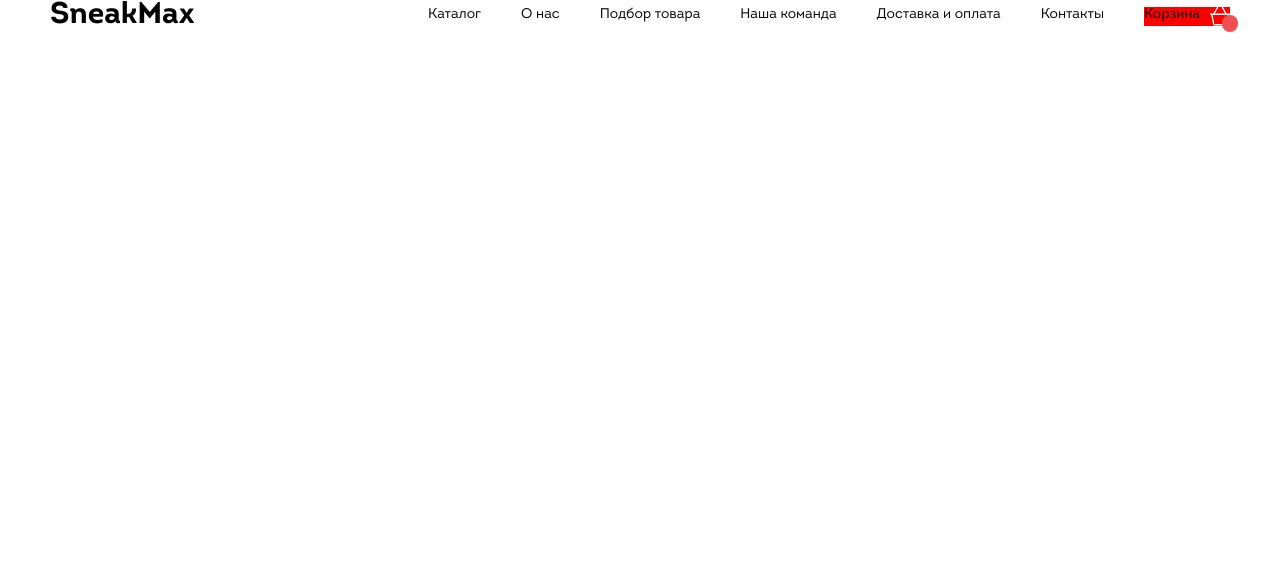
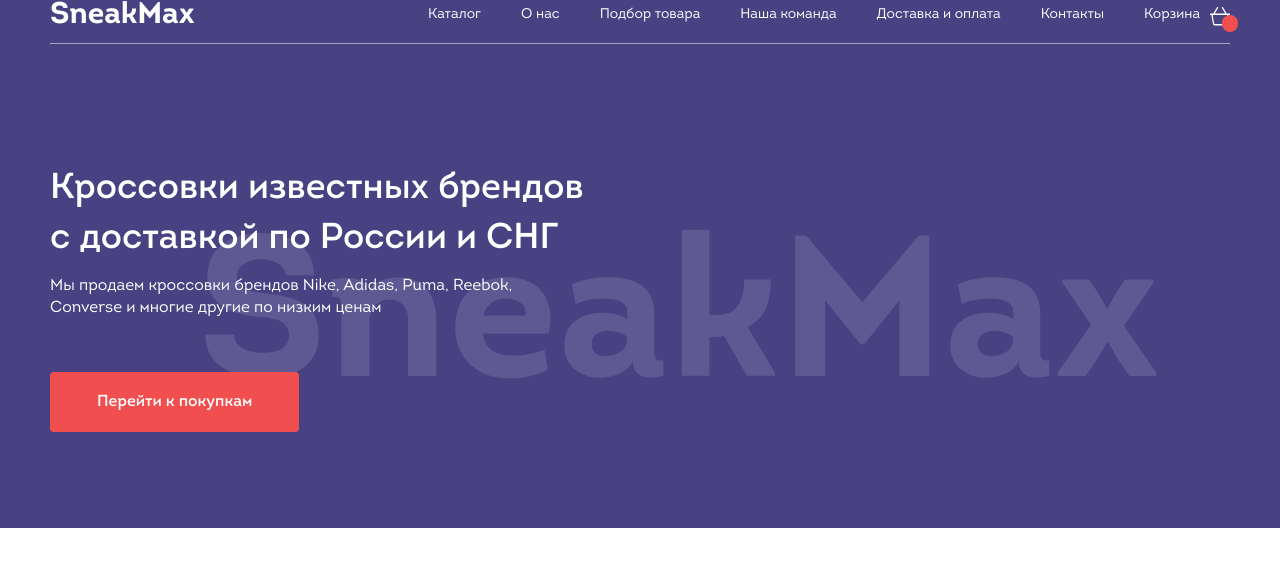
Before and after one commit to mo7um/sneakmax, a React (Vite) app: page / in a window 1280 px wide. Shown: the top 566 px of the page. Built offline with nearby package versions, Linux system fonts and the light colour scheme.

Commit message:
feat: сверстан компонент Hero
- Внесены небольшие изменения в существующие стили

```diff
--- a/src/App.tsx
+++ b/src/App.tsx
@@ -1,10 +1,12 @@
 import './styles/global.css';
 import Header from './components/Header/Header';
+import Main from './components/Main/Main';
 
 function App() {
     return (
         <>
             <Header />
+            <Main />
         </>
     );
 }
--- a/src/components/Header/Cart.tsx
+++ b/src/components/Header/Cart.tsx
@@ -6,7 +6,7 @@ const CartContainer = styled.div`
     height: fit-content;
     display: flex;
     gap: 10px;
-    background-color: red;
+    cursor: pointer;
 `
 
 const CartIndicator = styled.div`
@@ -26,7 +26,7 @@ const Cart = () => {
         <CartContainer>
             <span>Корзина</span>
             <img src={cartIcon} alt="" />
-            <CartIndicator></CartIndicator>
+            <CartIndicator>{/* Кол-во товаров в корзине */}</CartIndicator>
         </CartContainer>
     );
 };
--- a/src/components/Header/Header.tsx
+++ b/src/components/Header/Header.tsx
@@ -3,6 +3,7 @@ import Navigation from '../Common/Navigation';
 import Cart from './Cart';
 
 const StyledHeader = styled.header`
+    color: #FFFFFF;
     font-size: 14px;
     width: 1180px;
     height: 44px;
--- /dev/null
+++ b/src/components/Main/Hero/Hero.tsx
@@ -0,0 +1,57 @@
+import styled from 'styled-components';
+import Button from '../../Common/Button';
+
+const Section = styled.section`
+    width: 100%;
+    height: 528px;
+    background-color: var(--color-bg);
+    display: flex;
+    justify-content: center;
+`;
+
+const Container = styled.div`
+    position: relative;
+    width: 1180px;
+    margin-top: 164px;
+    z-index: 2;
+`;
+
+const Title = styled.h1`
+    width: 560px;
+    color: #ffffff;
+    font-weight: 400;
+    line-height: 50.4px;
+`
+
+const Paragraph = styled.p`
+    width: 480px;
+    color: #ffffff;
+    line-height: 22.4px;
+    margin-top: 10px;
+    margin-bottom: 52px;
+`
+
+const BackText = styled.h2`
+    position: absolute;
+    color: #ffffff1f;
+    font-size: 200px;
+    line-height: 200px;
+    margin-top: 226px;
+    transform: translateX(4%);
+    z-index: 1;
+`;
+
+const Hero = () => {
+    return (
+        <Section>
+            <Container>
+                <Title>Кроссовки известных брендов с доставкой по России и СНГ</Title>
+                <Paragraph>Мы продаем кроссовки брендов Nike, Adidas, Puma, Reebok, Converse и многие другие по низким ценам</Paragraph>
+                <Button>Перейти к покупкам</Button>
+            </Container>
+            <BackText>SneakMax</BackText>
+        </Section>
+    );
+};
+
+export default Hero;
--- /dev/null
+++ b/src/components/Main/Main.tsx
@@ -0,0 +1,20 @@
+import styled from "styled-components";
+import Hero from "./Hero/Hero";
+
+
+const StyledMain = styled.main`
+    display: flex;
+    flex-direction: column;
+    align-items: center;
+    gap: 60px;
+`
+
+const Main = () => {
+    return(
+        <StyledMain>
+            <Hero />
+        </StyledMain>
+    )
+}
+
+export default Main;
```
